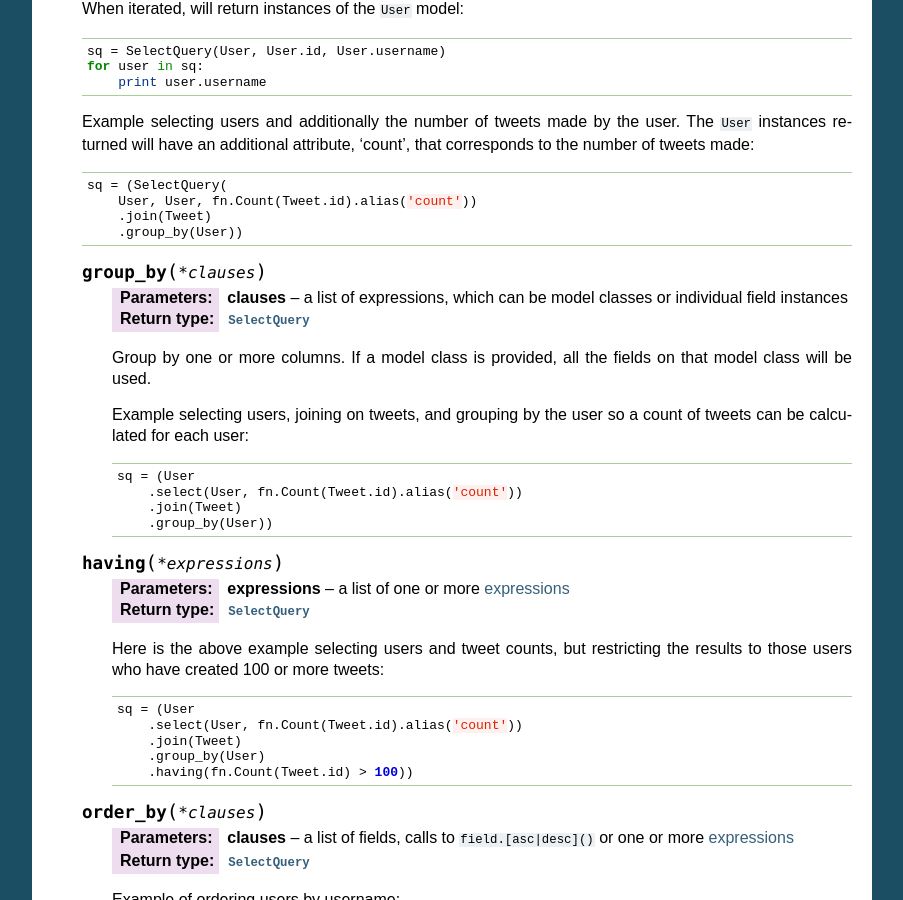
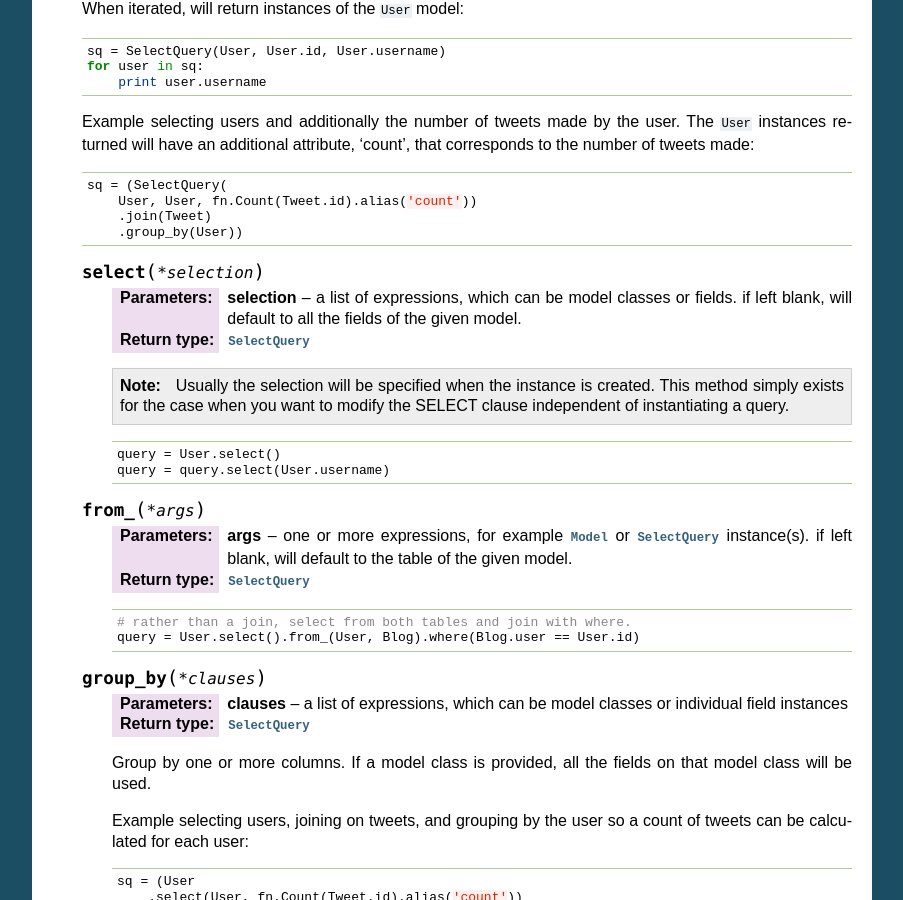
Before and after one commit to coleifer/peewee, a Sphinx documentation site: the page built from docs/peewee/api.rst, in a window 1280 px wide and 900 px high, scrolled down 13282 px. Shown: the whole window, without its empty margins (198-1101 px from the left). Built offline with Sphinx 7.4.7, drawn with Linux system fonts in a browser that asks for light colours; some of the changed text lies outside the part shown.

Commit message:
Updating docs.

```diff
--- a/docs/peewee/api.rst
+++ b/docs/peewee/api.rst
@@ -809,6 +809,34 @@ Query Types
             .join(Tweet)
             .group_by(User))
 
+    .. py:method:: select(*selection)
+
+        :param selection: a list of expressions, which can be model classes or fields.
+          if left blank, will default to all the fields of the given model.
+        :rtype: :py:class:`SelectQuery`
+
+        .. note::
+            Usually the selection will be specified when the instance is created.
+            This method simply exists for the case when you want to modify the
+            SELECT clause independent of instantiating a query.
+
+        .. code-block:: python
+
+            query = User.select()
+            query = query.select(User.username)
+
+    .. py:method:: from_(*args)
+
+        :param args: one or more expressions, for example :py:class:`Model`
+          or :py:class:`SelectQuery` instance(s). if left blank, will default
+          to the table of the given model.
+        :rtype: :py:class:`SelectQuery`
+
+        .. code-block:: python
+
+            # rather than a join, select from both tables and join with where.
+            query = User.select().from_(User, Blog).where(Blog.user == User.id)
+
     .. py:method:: group_by(*clauses)
 
         :param clauses: a list of expressions, which can be model classes or individual field instances
```
